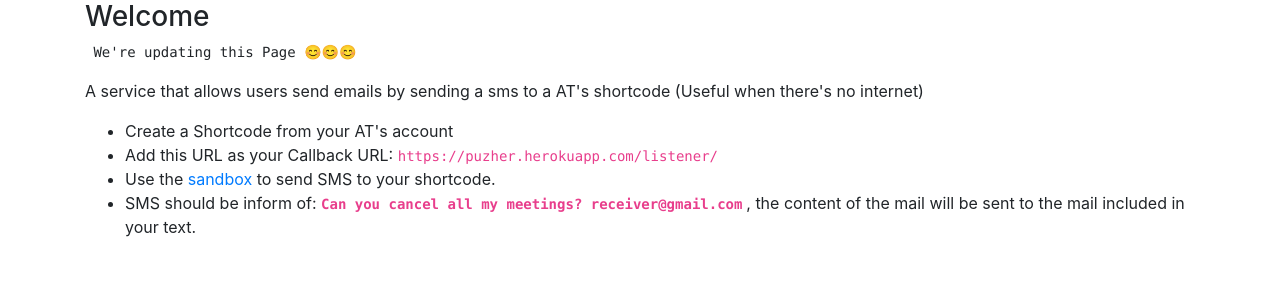
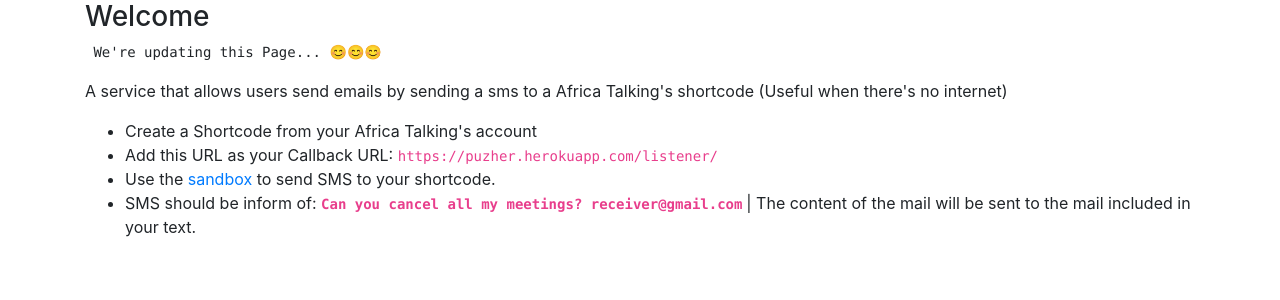
Before and after one commit to ATDevOutreach/DevFest-Abuja-Code-Challenge-2018, a Django app: page / in a window 1280 px wide. Shown: the top 300 px of the page. Run offline with Django 3.2, Linux system fonts and the light colour scheme; a user stored in the database is signed in; some libraries are stand-ins or nearby versions.

Commit message:
Updated AT

```diff
--- a/messenger/templates/home.html
+++ b/messenger/templates/home.html
@@ -4,16 +4,16 @@
 
 <body>
     <div class="container">
-       <h3> Welcome </h3> <pre> We're updating this Page 😊😊😊 </pre>
-<p> A service that allows users send emails by sending a sms to a AT's shortcode (Useful when there's no internet) </p>
+       <h3> Welcome </h3> <pre> We're updating this Page... 😊😊😊 </pre>
+<p> A service that allows users send emails by sending a sms to a Africa Talking's shortcode (Useful when there's no internet) </p>
 <ul>
-<li>Create a Shortcode from your AT's account</li>
+<li>Create a Shortcode from your Africa Talking's account</li>
 
 <li>Add this URL as your Callback URL: <code>https://puzher.herokuapp.com/listener/</code></li>
 
 <li>Use the <a href="https://simulator.africastalking.com:1517/simulator">sandbox</a> to send SMS to your shortcode.</li>
 
-<li>SMS should be inform of: <b> <code>Can you cancel all my meetings? receiver@gmail.com</code> </b> , the content of the mail will be sent to the mail included in your text.</li>
+<li>SMS should be inform of: <b> <code>Can you cancel all my meetings? receiver@gmail.com</code> </b>  | The content of the mail will be sent to the mail included in your text.</li>
 </ul>
     </div>
 </body>
```
